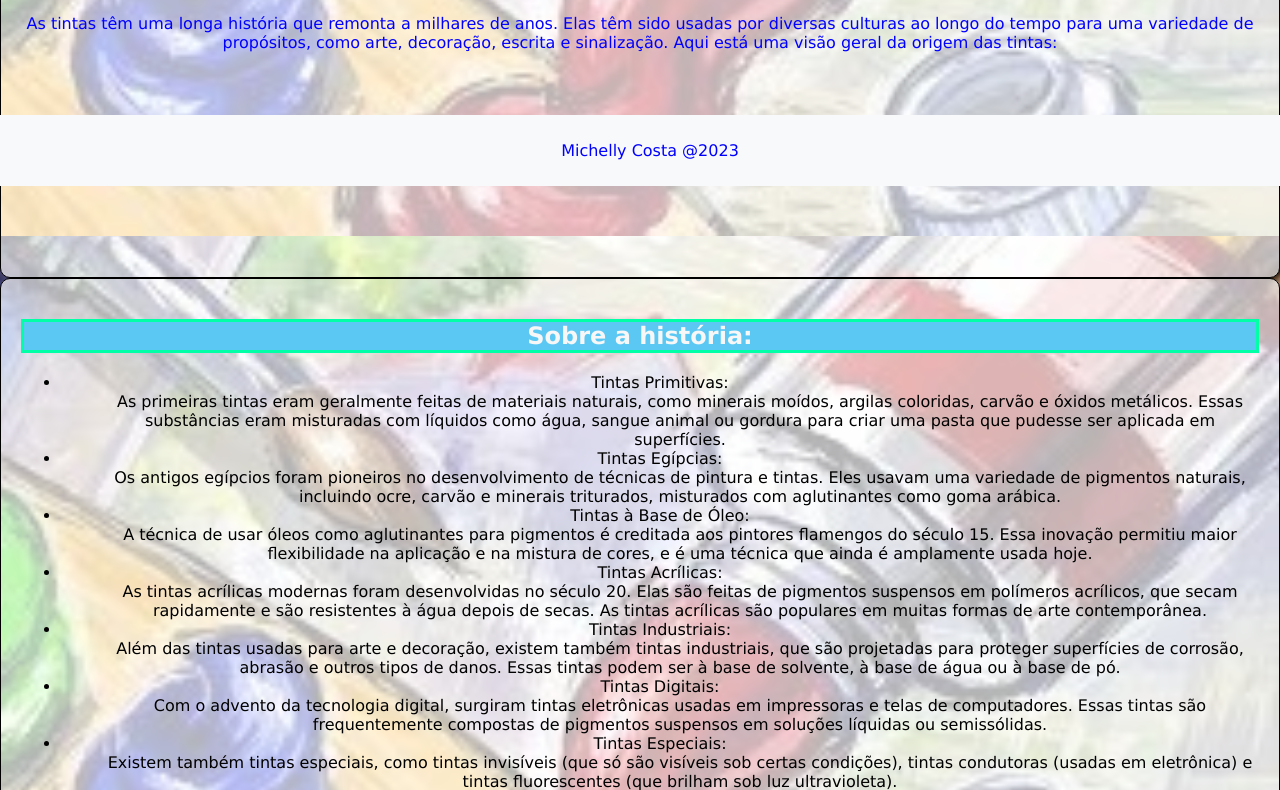
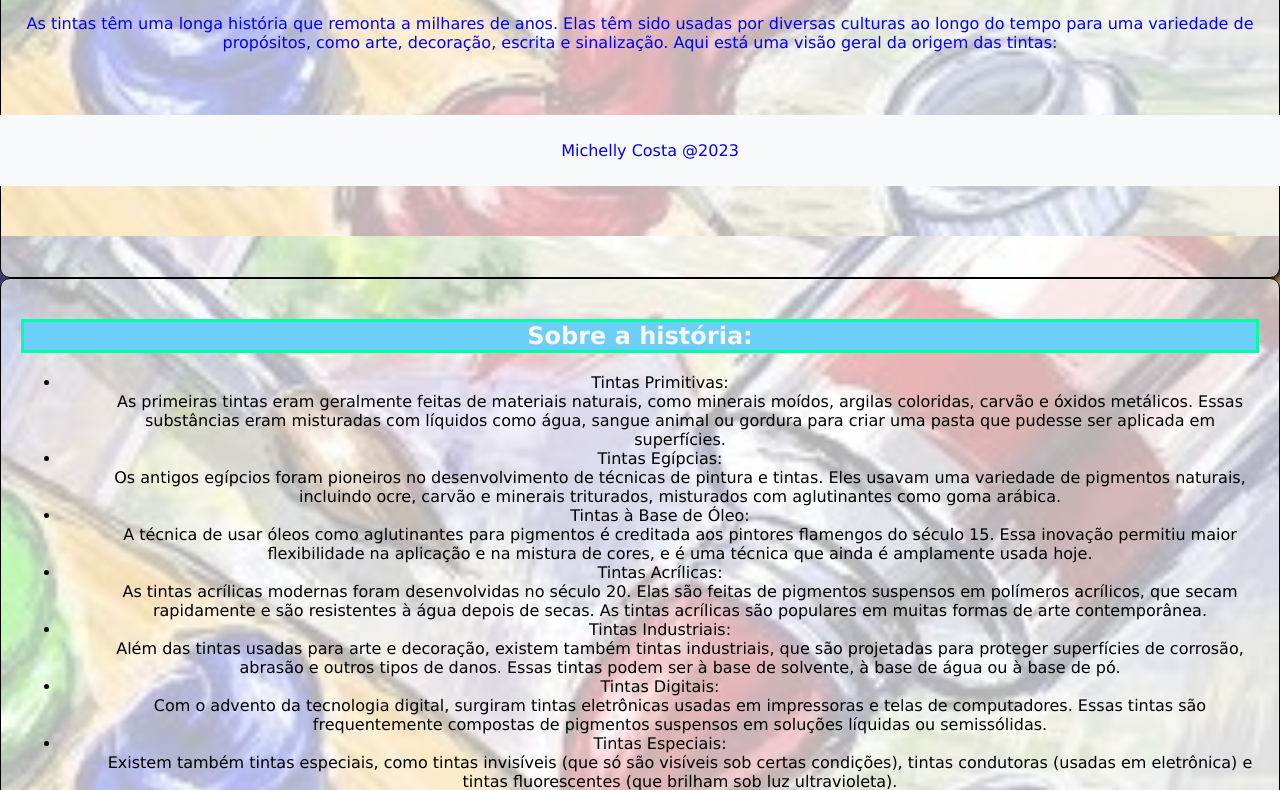
Before and after one commit to MichellyCosta/front-site-tintas, a plain HTML site: page ap1-pratica-programação-sistemas-web.html in a window 1280 px wide. Shown: the part 614-1404 px from the top of the page. Drawn offline with Linux system fonts and the light colour scheme.

Commit message:
atualização cor

```diff
--- a/ap1-pratica-programação-sistemas-web.html
+++ b/ap1-pratica-programação-sistemas-web.html
@@ -59,7 +59,7 @@
         }
 
         h1, h2 {
-            background: rgb(91, 200, 243);
+            background: rgb(108, 207, 247);
             border: solid rgb(0, 255, 166);
             color: rgb(247, 247, 247);
             text-align: center;
```
